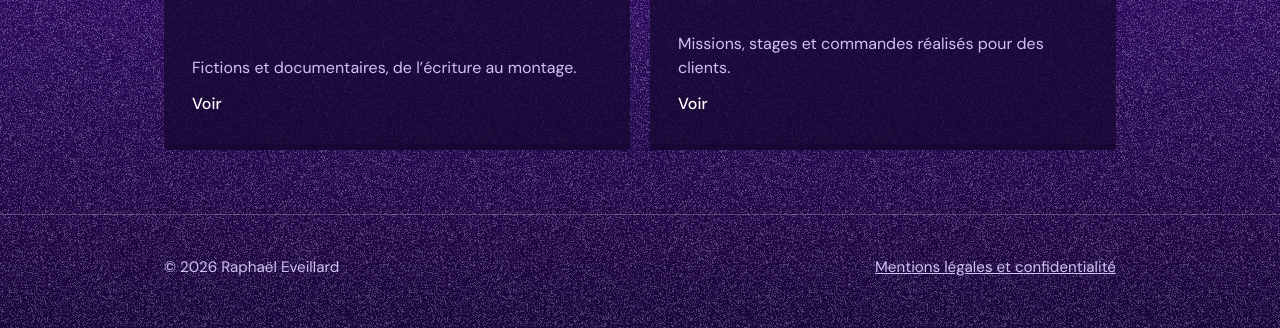
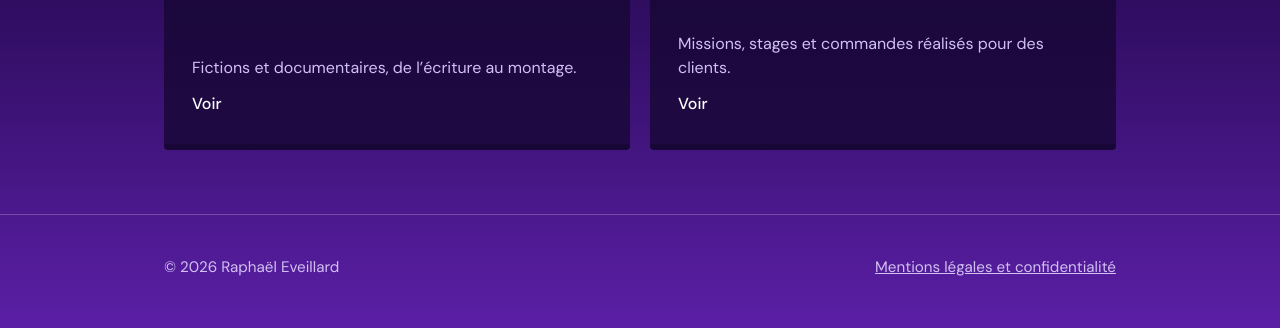
Before and after one commit to raphael-eveillard/raphaeleveillard.github.io, a plain HTML site: page audiovisuel.html in a window 1280 px wide. Shown: the part 474-802 px from the top of the page. Drawn offline with nearby package versions, Linux system fonts and the light colour scheme.

Commit message:
Update body background styles in style.css

```diff
--- a/style.css
+++ b/style.css
@@ -14,7 +14,8 @@
 }
 * { box-sizing: border-box; }
 html { scroll-behavior: smooth; background: #1c0640; }
-body { margin: 0; color: var(--ink); font-family: var(--body); font-size: 1.0625rem; line-height: 1.65; background-color: var(--bg); background-image: var(--violet-bg); background-size: 400px 400px, 100% 100%; background-repeat: repeat, no-repeat; }
+body { margin: 0; color: var(--ink); font-family: var(--body); font-size: 1.0625rem; line-height: 1.65; background: #5b1fa6 linear-gradient(180deg, #000000 0%, #2a0b58 55%, #5b1fa6 100%) no-repeat; }
+body:has(.hero) { background: #5b1fa6 linear-gradient(180deg, #000000 100vh, #2a0b58 70%, #5b1fa6 100%) no-repeat; }
 a { color: inherit; }
 :focus-visible { outline: 3px solid #fff; outline-offset: 3px; }
 .wrap { max-width: 1000px; margin: 0 auto; padding: 0 1.5rem; }
```
